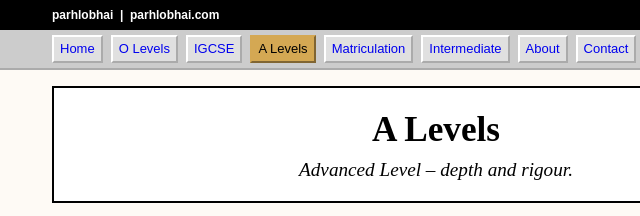
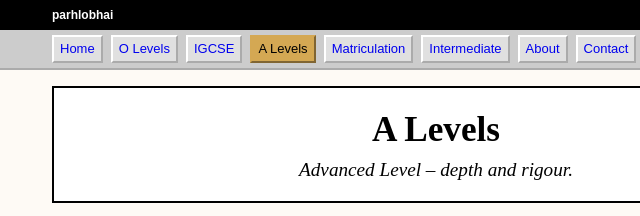
Before and after one commit to abvullah/parhlobhaitestsite, a plain HTML site: page a-levels.html in a window 1280 px wide. Shown: the top 216 px of the page, 204-844 px from the left. Drawn offline with Linux system fonts and the light colour scheme.

Commit message:
removal of parhlobhai.com

```diff
--- a/a-levels.html
+++ b/a-levels.html
@@ -10,7 +10,7 @@
 
     <div class="topbar">
         <div class="container">
-            <span><b>parhlobhai&nbsp;&nbsp;|&nbsp;&nbsp;parhlobhai.com</b></span>
+            <span><b>parhlobhai&nbsp;&nbsp;</b></span>
             <button class="dark-toggle" id="darkToggleBtn" onclick="toggleDarkMode()">🌙 Dark</button>
         </div>
     </div>
```
Also changed, not shown: about.html (+1 -1 lines), contact.html (+1 -1 lines), igcse.html (+1 -1 lines), index.html (+1 -1 lines), intermediate.html (+1 -1 lines), matriculation.html (+1 -1 lines), o-levels.html (+1 -1 lines).
